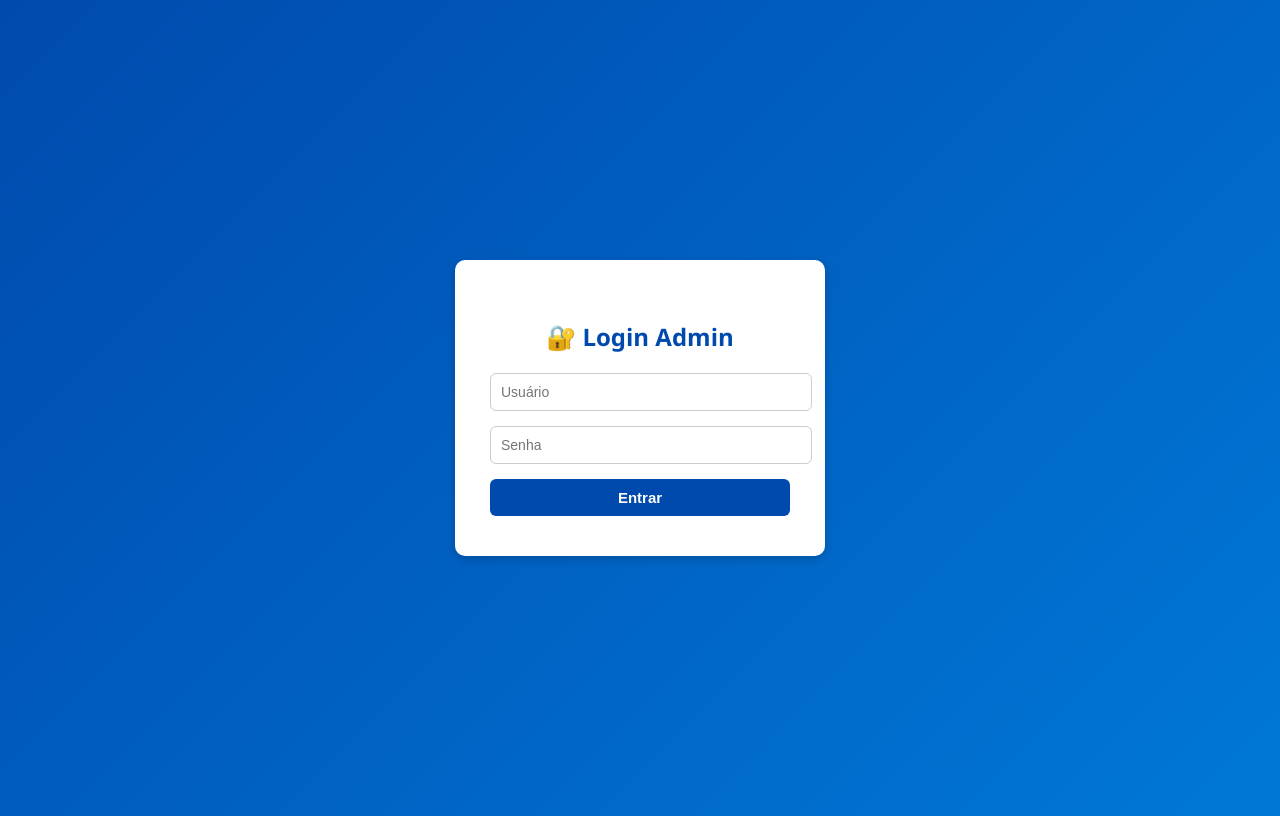
After one commit to OrigCris/dataFactsIsmart, a Flask app: page /login in a window 1280 px wide. The commit adds this page. Run offline with Flask 3, Linux system fonts and the light colour scheme.

Commit message:
add login

```diff
--- a/templates/index.html
+++ b/templates/index.html
@@ -90,6 +90,9 @@
 
 <header>
   <h1>📊 Painel de Administração Ismart</h1>
+  <div style="position:absolute; top:20px; right:20px;">
+    <a href="/logout" style="color:white; text-decoration:none; font-weight:bold;">🚪 Sair</a>
+  </div>
 </header>
 
 <main>
--- /dev/null
+++ b/templates/login.html
@@ -0,0 +1,70 @@
+<!DOCTYPE html>
+<html lang="pt-BR">
+<head>
+  <meta charset="UTF-8">
+  <title>Login - Admin iSmart</title>
+  <style>
+    body {
+      font-family: 'Segoe UI', Arial;
+      background: linear-gradient(135deg, #004aad, #0078d7);
+      display: flex;
+      justify-content: center;
+      align-items: center;
+      height: 100vh;
+      color: #333;
+    }
+    .login-container {
+      background: #fff;
+      padding: 40px 35px;
+      border-radius: 10px;
+      box-shadow: 0 3px 10px rgba(0,0,0,0.2);
+      text-align: center;
+      width: 300px;
+    }
+    h2 {
+      color: #004aad;
+      margin-bottom: 20px;
+    }
+    input {
+      width: 100%;
+      padding: 10px;
+      margin-bottom: 15px;
+      border: 1px solid #ccc;
+      border-radius: 6px;
+      font-size: 14px;
+    }
+    button {
+      width: 100%;
+      padding: 10px;
+      background: #004aad;
+      color: white;
+      border: none;
+      border-radius: 6px;
+      cursor: pointer;
+      font-weight: bold;
+      font-size: 15px;
+    }
+    button:hover {
+      background: #00357a;
+    }
+    .erro {
+      color: red;
+      margin-bottom: 10px;
+      font-size: 0.9em;
+    }
+  </style>
+</head>
+<body>
+  <div class="login-container">
+    <h2>🔐 Login Admin</h2>
+    {% if erro %}
+      <p class="erro">{{ erro }}</p>
+    {% endif %}
+    <form method="POST">
+      <input type="text" name="usuario" placeholder="Usuário" required>
+      <input type="password" name="senha" placeholder="Senha" required>
+      <button type="submit">Entrar</button>
+    </form>
+  </div>
+</body>
+</html>
```
